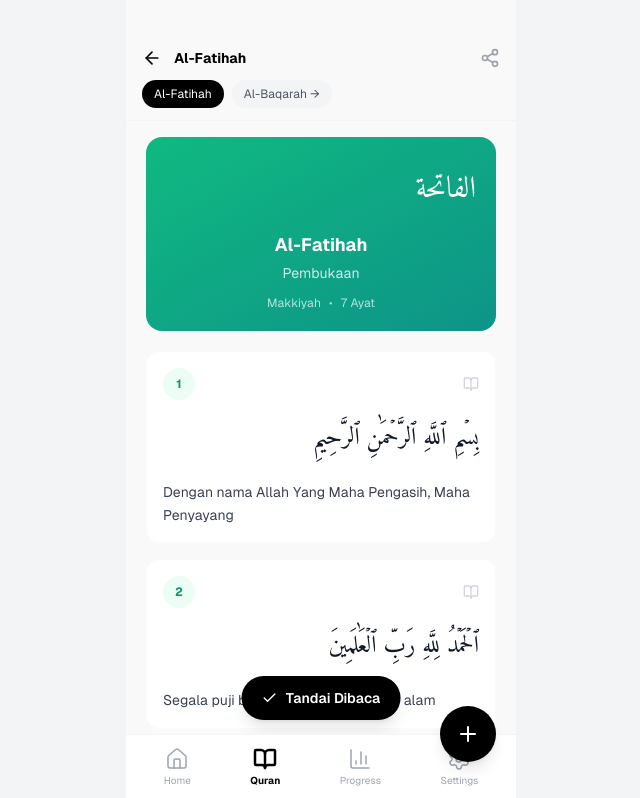
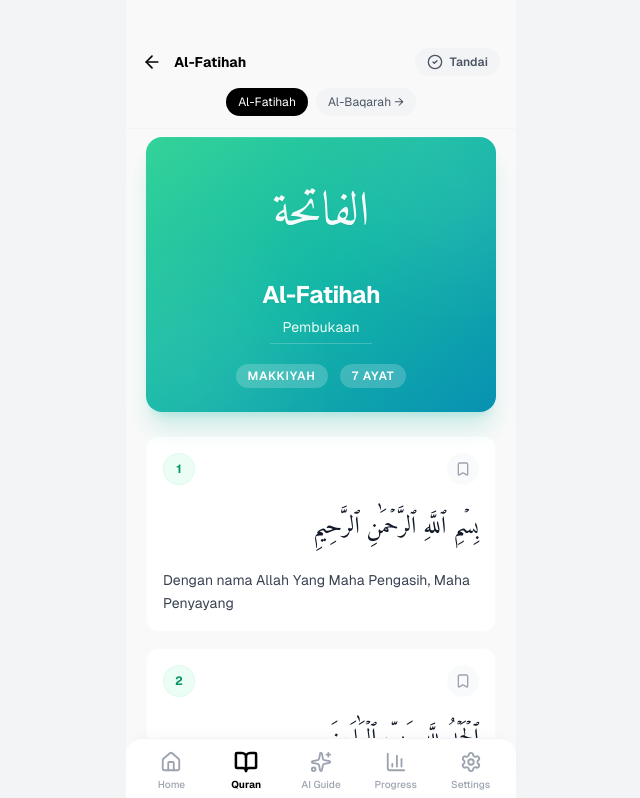
Before and after one commit to lafatha/quran, a Next.js app: page /quran/1 in a window 1280 px wide. Shown: the top 798 px of the page, without its empty margins (319-959 px from the left). Built offline with nearby package versions, Linux system fonts and the light colour scheme.

Commit message:
Implement verse bookmarking with toast notifications and enhance UI for surah list and bottom navigation.

```diff
--- a/app/quran/[surahId]/page.tsx
+++ b/app/quran/[surahId]/page.tsx
@@ -1,8 +1,8 @@
 "use client";
 
 import { useState, useEffect } from "react";
-import { motion } from "framer-motion";
-import { ArrowLeft, BookOpen, Share2, Check } from "lucide-react";
+import { motion, AnimatePresence } from "framer-motion";
+import { ArrowLeft, Bookmark, Share2, Check, CheckCircle2 } from "lucide-react";
 import { useRouter, useParams } from "next/navigation";
 import BottomNav from "@/components/BottomNav";
 
@@ -31,6 +31,25 @@ export default function SurahReaderPage() {
   const [allSurahs, setAllSurahs] = useState<Surah[]>([]);
   const [loading, setLoading] = useState(true);
   const [marked, setMarked] = useState(false);
+  const [bookmarkedVerse, setBookmarkedVerse] = useState<number | null>(null);
+  const [toastMessage, setToastMessage] = useState<string | null>(null);
+
+  const toggleBookmark = (verseId: number) => {
+    if (bookmarkedVerse === verseId) {
+      setBookmarkedVerse(null);
+      showToast("Bookmark dihapus.");
+    } else {
+      setBookmarkedVerse(verseId);
+      showToast(`Bookmark dipindah ke Ayat ${verseId}`);
+    }
+  };
+
+  const showToast = (message: string) => {
+    setToastMessage(message);
+    setTimeout(() => {
+      setToastMessage(null);
+    }, 2500);
+  };
 
   useEffect(() => {
     fetch("/quran_id.json")
@@ -84,11 +103,18 @@ export default function SurahReaderPage() {
           <div className="flex-1">
             <p className="text-sm font-bold">{surah.transliteration}</p>
           </div>
-          <Share2 className="w-5 h-5 text-gray-400" />
+          <button
+            onClick={() => setMarked(!marked)}
+            className={`flex items-center gap-1.5 px-3 py-1.5 rounded-full text-xs font-semibold transition-colors ${marked ? "bg-emerald-500 text-white" : "bg-gray-100 text-gray-600 hover:bg-gray-200"
+              }`}
+          >
+            <CheckCircle2 className="w-4 h-4" />
+            <span>{marked ? "Selesai" : "Tandai"}</span>
+          </button>
         </div>
 
         {/* Adjacent Surah Pills */}
-        <div className="flex gap-2 px-4 pb-3 overflow-x-auto hide-scrollbar">
+        <div className="flex justify-center gap-2 px-4 pb-3 overflow-x-auto hide-scrollbar">
           {prevSurah && (
             <button
               onClick={() => router.push(`/quran/${prevSurah.id}`)}
@@ -112,24 +138,46 @@ export default function SurahReaderPage() {
       </div>
 
       {/* Surah Header Card */}
-      <div className="px-5 mt-4 mb-5">
-        <div className="bg-gradient-to-br from-emerald-500 to-teal-600 rounded-2xl p-5 text-white text-center">
-          <p className="arabic-text text-3xl mb-2">{surah.name}</p>
-          <p className="text-lg font-bold">{surah.transliteration}</p>
-          <p className="text-sm opacity-80 mt-1">{surah.translation}</p>
-          <div className="flex items-center justify-center gap-2 mt-3 text-xs opacity-70">
-            <span className="capitalize">
+      <div className="px-5 mt-2 mb-6">
+        <div className="bg-gradient-to-br from-emerald-400 via-teal-500 to-cyan-600 rounded-2xl p-6 text-white text-center relative shadow-xl shadow-teal-500/20 overflow-hidden flex flex-col items-center">
+          {/* Decorative glowing overlay effect */}
+          <div className="absolute top-0 right-0 -mt-10 -mr-10 w-40 h-40 bg-white/10 rounded-full blur-3xl pointer-events-none" />
+          <div className="absolute bottom-0 left-0 -mb-10 -ml-10 w-40 h-40 bg-white/10 rounded-full blur-3xl pointer-events-none" />
+
+          {/* Subtle top glare effect */}
+          <div className="absolute top-0 inset-x-0 h-px bg-gradient-to-r from-transparent via-white/20 to-transparent" />
+
+          <div className="w-full flex justify-center mb-3">
+            <p
+              className="arabic-text text-5xl font-normal opacity-95 leading-relaxed drop-shadow-sm text-center"
+              dir="ltr"
+            >
+              {surah.name}
+            </p>
+          </div>
+          <p className="text-2xl font-bold tracking-tight drop-shadow-sm">{surah.transliteration}</p>
+          <p className="text-sm text-emerald-50 border-b border-white/20 inline-block pb-1.5 mt-1.5 px-3">{surah.translation}</p>
+
+          <div className="flex items-center justify-center gap-3 mt-5 text-xs font-semibold text-white">
+            <span className="bg-white/20 backdrop-blur-md px-3 py-1 rounded-full uppercase tracking-wider">
               {surah.type === "meccan" ? "Makkiyah" : "Madaniyah"}
             </span>
-            <span>•</span>
-            <span>{surah.total_verses} Ayat</span>
+            <span className="bg-white/20 backdrop-blur-md px-3 py-1 rounded-full uppercase tracking-wider">
+              {surah.total_verses} Ayat
+            </span>
           </div>
 
           {/* Bismillah */}
           {surah.id !== 1 && surah.id !== 9 && (
-            <p className="arabic-text text-xl mt-4 opacity-90">
-              بِسْمِ اللَّهِ الرَّحْمَٰنِ الرَّحِيمِ
-            </p>
+            <div className="flex flex-col items-center w-full">
+              <div className="w-16 h-px bg-white/30 mx-auto mt-6 mb-5" />
+              <p
+                className="arabic-text text-3xl opacity-95 leading-relaxed drop-shadow-sm"
+                style={{ textAlign: "center" }}
+              >
+                بِسْمِ اللَّهِ الرَّحْمَٰنِ الرَّحِيمِ
+              </p>
+            </div>
           )}
         </div>
       </div>
@@ -142,14 +190,26 @@ export default function SurahReaderPage() {
             className="bg-white rounded-xl p-4 border border-gray-50"
           >
             {/* Ayat Header */}
-            <div className="flex items-center justify-between mb-3">
-              <div className="w-8 h-8 bg-emerald-50 rounded-full flex items-center justify-center">
+            <div className="flex items-center justify-between mb-4">
+              <div className="w-8 h-8 bg-emerald-50 rounded-full flex items-center justify-center border border-emerald-100/50">
                 <span className="text-xs font-bold text-emerald-600">
                   {verse.id}
                 </span>
               </div>
-              <div className="flex items-center gap-2">
-                <BookOpen className="w-4 h-4 text-gray-300" />
+              <div className="flex items-center gap-2 relative">
+                <button
+                  onClick={() => toggleBookmark(verse.id)}
+                  className={`p-2 rounded-full transition-all ${bookmarkedVerse === verse.id
+                    ? "bg-flame-orange/10 text-flame-orange"
+                    : "bg-gray-50 text-gray-400 hover:bg-gray-100"
+                    }`}
+                  aria-label="Bookmark verse"
+                >
+                  <Bookmark
+                    className="w-4 h-4"
+                    fill={bookmarkedVerse === verse.id ? "currentColor" : "none"}
+                  />
+                </button>
               </div>
             </div>
 
@@ -166,22 +226,45 @@ export default function SurahReaderPage() {
         ))}
       </div>
 
-      {/* Mark as Read FAB */}
-      <div className="fixed bottom-20 left-1/2 -translate-x-1/2 z-40">
+      {/* Mark as Read Button (Inline flow to prevent overlap UX issues) */}
+      <div className="pt-6 pb-8 px-5 flex justify-center mt-4">
         <button
           onClick={() => setMarked(!marked)}
-          className={`flex items-center gap-2 px-5 py-3 rounded-full shadow-lg transition-all ${
-            marked
-              ? "bg-done-green text-white"
-              : "bg-black text-white"
-          }`}
+          className={`flex items-center gap-2 px-6 py-3.5 rounded-full font-medium transition-all active:scale-95 ${marked
+            ? "bg-white text-black border-2 border-black"
+            : "bg-black text-white shadow-lg shadow-black/10 hover:-translate-y-1"
+            }`}
         >
-          <Check className="w-4 h-4" />
-          <span className="text-sm font-semibold">
-            {marked ? "Sudah Dibaca ✓" : "Tandai Dibaca"}
+          <Check className={`w-5 h-5 ${marked ? "text-black" : "text-white"}`} />
+          <span className="text-sm">
+            {marked ? "Tandai Belum Dibaca" : "Selesai & Tandai Dibaca"}
           </span>
         </button>
       </div>
+
+      {/* Minimalism Toast Popup */}
+      <AnimatePresence>
+        {toastMessage && (
+          <motion.div
+            initial={{ opacity: 0, y: 50, scale: 0.95 }}
+            animate={{ opacity: 1, y: 0, scale: 1 }}
+            exit={{ opacity: 0, y: 30, scale: 0.95 }}
+            transition={{
+              type: "spring",
+              stiffness: 400,
+              damping: 30,
+            }}
+            className="fixed bottom-24 left-0 right-0 z-50 flex justify-center pointer-events-none px-4 mx-auto max-w-[390px]"
+          >
+            <div className="bg-[#1C1C1E] backdrop-blur-xl px-5 py-3.5 rounded-2xl shadow-2xl flex items-center justify-center gap-3 w-auto border border-white/5">
+              <Bookmark className="w-4 h-4 text-flame-orange shrink-0" fill="currentColor" />
+              <p className="text-white text-[13px] font-semibold tracking-wide">
+                {toastMessage}
+              </p>
+            </div>
+          </motion.div>
+        )}
+      </AnimatePresence>
 
       <BottomNav />
     </motion.div>
--- a/components/BottomNav.tsx
+++ b/components/BottomNav.tsx
@@ -2,11 +2,12 @@
 
 import Link from "next/link";
 import { usePathname } from "next/navigation";
-import { Home, BookOpen, BarChart3, Settings, Plus } from "lucide-react";
+import { Home, BookOpen, BarChart3, Settings, Star, Sparkles } from "lucide-react";
 
 const tabs = [
   { href: "/", label: "Home", icon: Home },
   { href: "/quran", label: "Quran", icon: BookOpen },
+  { href: "/ai-chat", label: "AI Guide", icon: Sparkles },
   { href: "/progress", label: "Progress", icon: BarChart3 },
   { href: "/settings", label: "Settings", icon: Settings },
 ];
@@ -14,48 +15,40 @@ const tabs = [
 export default function BottomNav() {
   const pathname = usePathname();
 
-  return (
-    <div className="fixed bottom-0 left-1/2 -translate-x-1/2 w-full max-w-[390px] z-50">
-      {/* FAB Button */}
-      <div className="absolute -top-7 right-5">
-        <Link
-          href="/ai-chat"
-          className="w-14 h-14 bg-black rounded-full flex items-center justify-center shadow-lg"
-        >
-          <Plus className="w-6 h-6 text-white" />
-        </Link>
-      </div>
-
-      {/* Nav Bar */}
-      <div className="bg-white border-t border-gray-100 px-2 pb-2 pt-2 flex justify-around items-center">
-        {tabs.map((tab) => {
+  const renderTab = (tab: (typeof tabs)[number]) => {
     const isActive =
       tab.href === "/"
         ? pathname === "/"
         : pathname.startsWith(tab.href);
     const Icon = tab.icon;
+
     return (
       <Link
         key={tab.href}
         href={tab.href}
-              className="flex flex-col items-center gap-0.5 py-1 px-3"
+        className="group flex flex-col items-center gap-1 py-2 px-2 flex-1"
       >
+        <div className={`relative flex items-center justify-center w-auto h-auto transition-transform ${isActive ? "scale-110" : "group-hover:scale-110"}`}>
           <Icon
-                className={`w-6 h-6 ${
-                  isActive ? "text-black" : "text-gray-400"
+            className={`w-[22px] h-[22px] transition-colors ${isActive ? "text-black" : "text-gray-400 group-hover:text-black"
               }`}
-                strokeWidth={isActive ? 2.5 : 1.5}
+            strokeWidth={isActive ? 2.5 : 2}
           />
+        </div>
         <span
-                className={`text-[10px] ${
-                  isActive ? "text-black font-bold" : "text-gray-400"
+          className={`text-[10px] transition-colors ${isActive ? "text-black font-bold" : "text-gray-400 font-medium group-hover:text-black"
             }`}
         >
           {tab.label}
         </span>
       </Link>
     );
-        })}
+  };
+
+  return (
+    <div className="fixed bottom-0 left-1/2 -translate-x-1/2 w-full max-w-[390px] z-50">
+      <div className="bg-white border-t border-gray-100 flex items-center justify-evenly px-2 pb-safe pt-1 shadow-[0_-8px_20px_-15px_rgba(0,0,0,0.1)] rounded-t-2xl">
+        {tabs.map(renderTab)}
       </div>
     </div>
   );
```
Also changed, not shown: app/quran/page.tsx (+30 -20 lines), 1 other file (tests, documents, lock files or other folders). Lines whose indentation alone changed are shown as unchanged.
